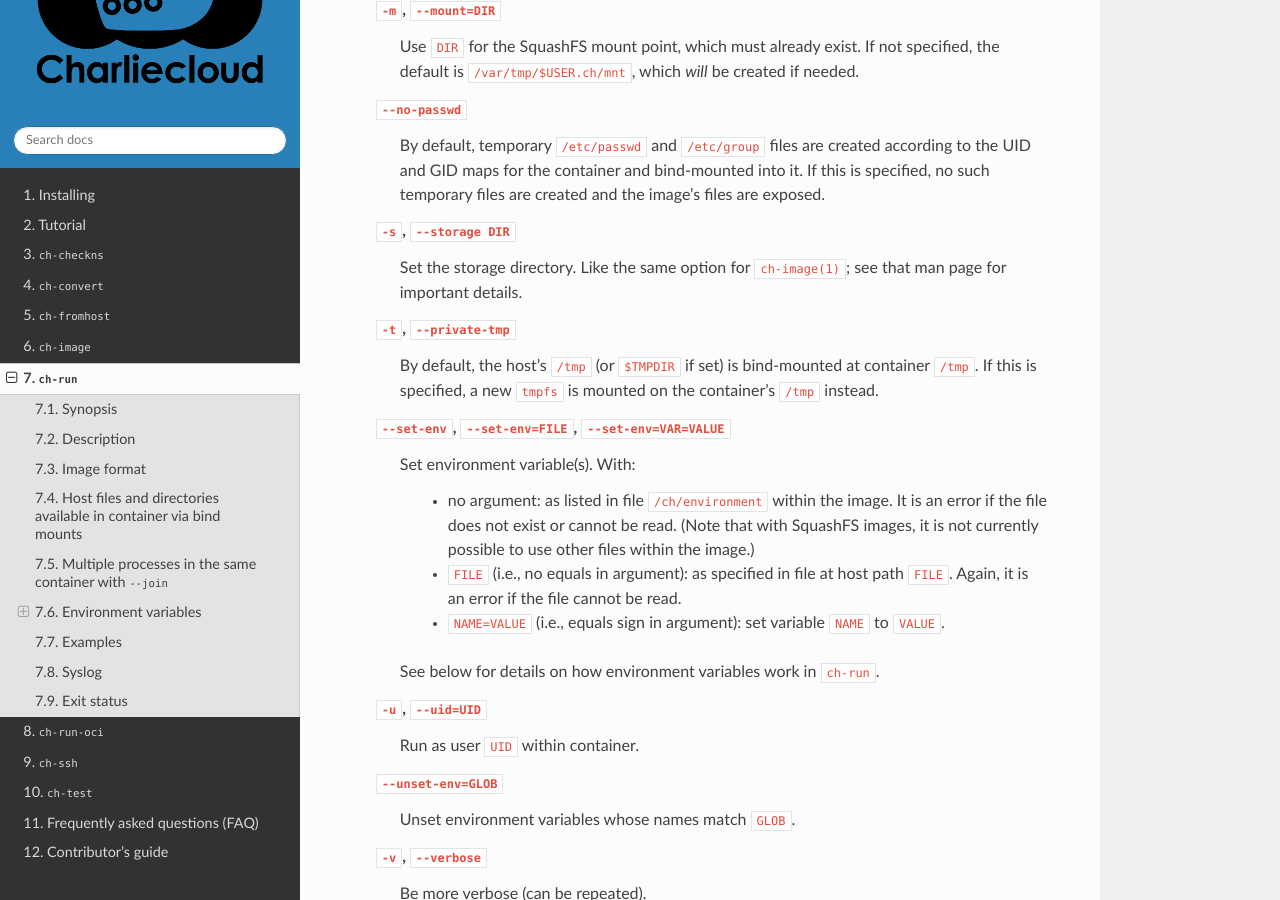
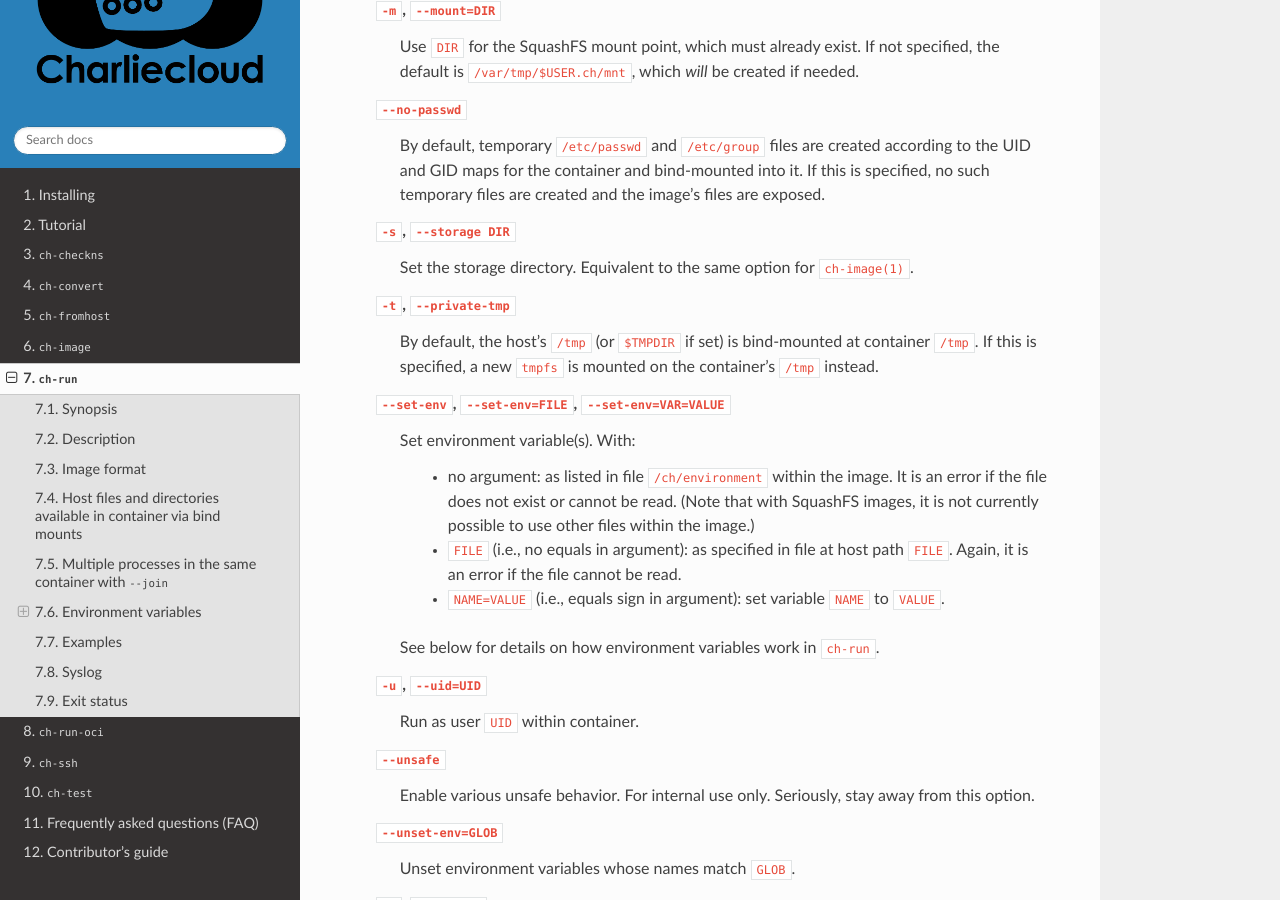
Before and after one commit to hpc/charliecloud, a Sphinx documentation site: the page built from doc/ch-run.rst, in a window 1280 px wide and 900 px high, scrolled down 1711 px. Built offline with Sphinx 7.4.7 and the Read the Docs theme 2.0.0, drawn with Linux system fonts in a browser that asks for light colours; the version number could not be read and is left out.

Commit message:
update documentation

```diff
--- a/doc/ch-image.rst
+++ b/doc/ch-image.rst
@@ -505,10 +505,11 @@
 Description
 -----------
 
-Uses :code:`ch-run -w -u0 -g0 --no-passwd` to execute :code:`RUN`
+Uses :code:`ch-run -w -u0 -g0 --no-passwd --unsafe` to execute :code:`RUN`
 instructions. Note that :code:`FROM` implicitly pulls the base image if
 needed, so you may want to read about the :code:`pull` subcommand below as
-well.
+well. Note also that the :code:`--unsafe` flag is for internal use only, and
+should not be specified by users.
 
 Required argument:
 
--- a/doc/ch-run.rst
+++ b/doc/ch-run.rst
@@ -95,8 +95,8 @@
     created and the image’s files are exposed.
 
   :code:`-s`, :code:`--storage DIR`
-    Set the storage directory. Like the same option for :code:`ch-image(1)`;
-    see that man page for important details.
+    Set the storage directory. Equivalent to the same option for
+    :code:`ch-image(1)`.
 
   :code:`-t`, :code:`--private-tmp`
     By default, the host’s :code:`/tmp` (or :code:`$TMPDIR` if set) is
@@ -122,6 +122,10 @@
 
   :code:`-u`, :code:`--uid=UID`
     Run as user :code:`UID` within container.
+
+  :code:`--unsafe`
+    Enable various unsafe behavior. For internal use only. Seriously, stay
+    away from this option.
 
   :code:`--unset-env=GLOB`
     Unset environment variables whose names match :code:`GLOB`.
```
